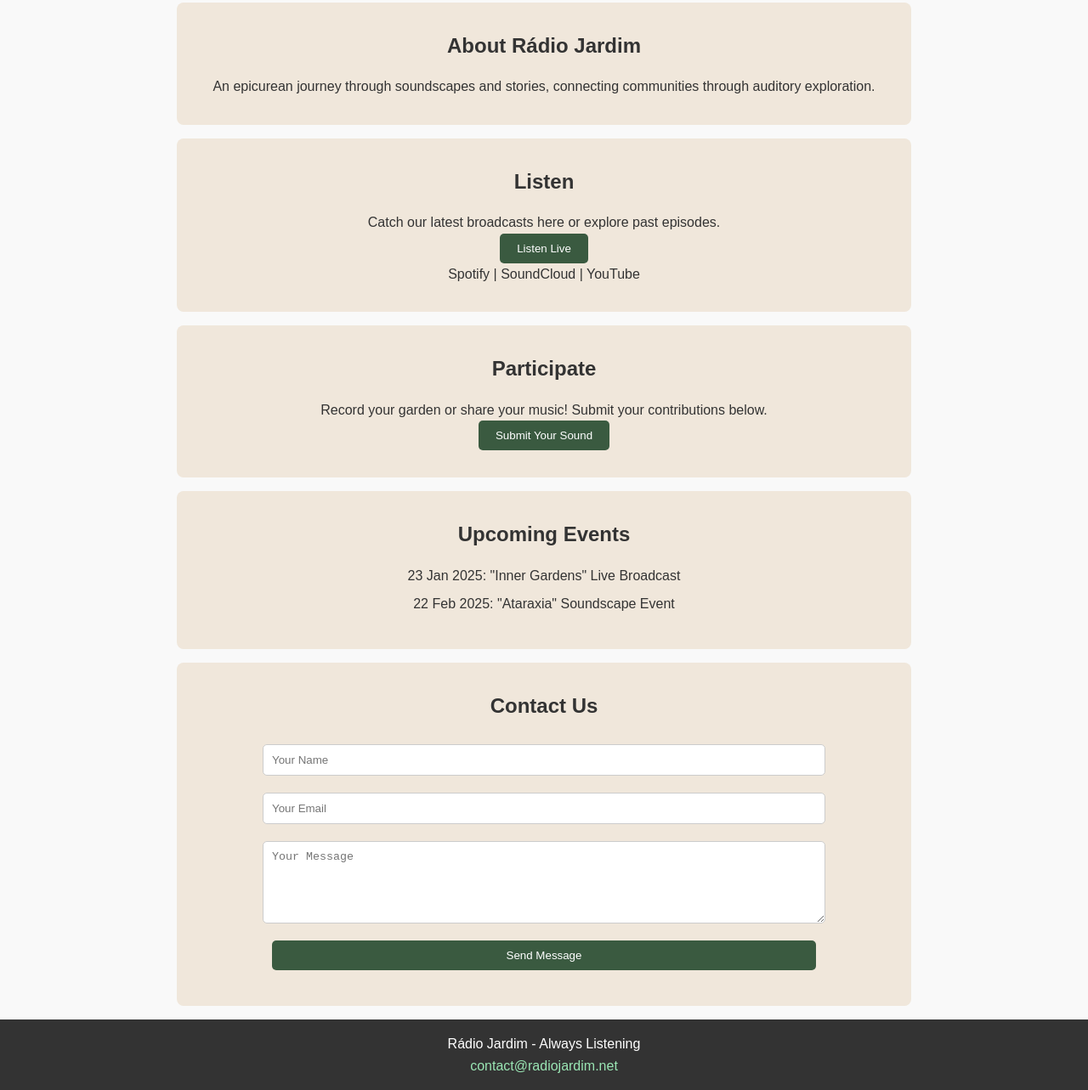
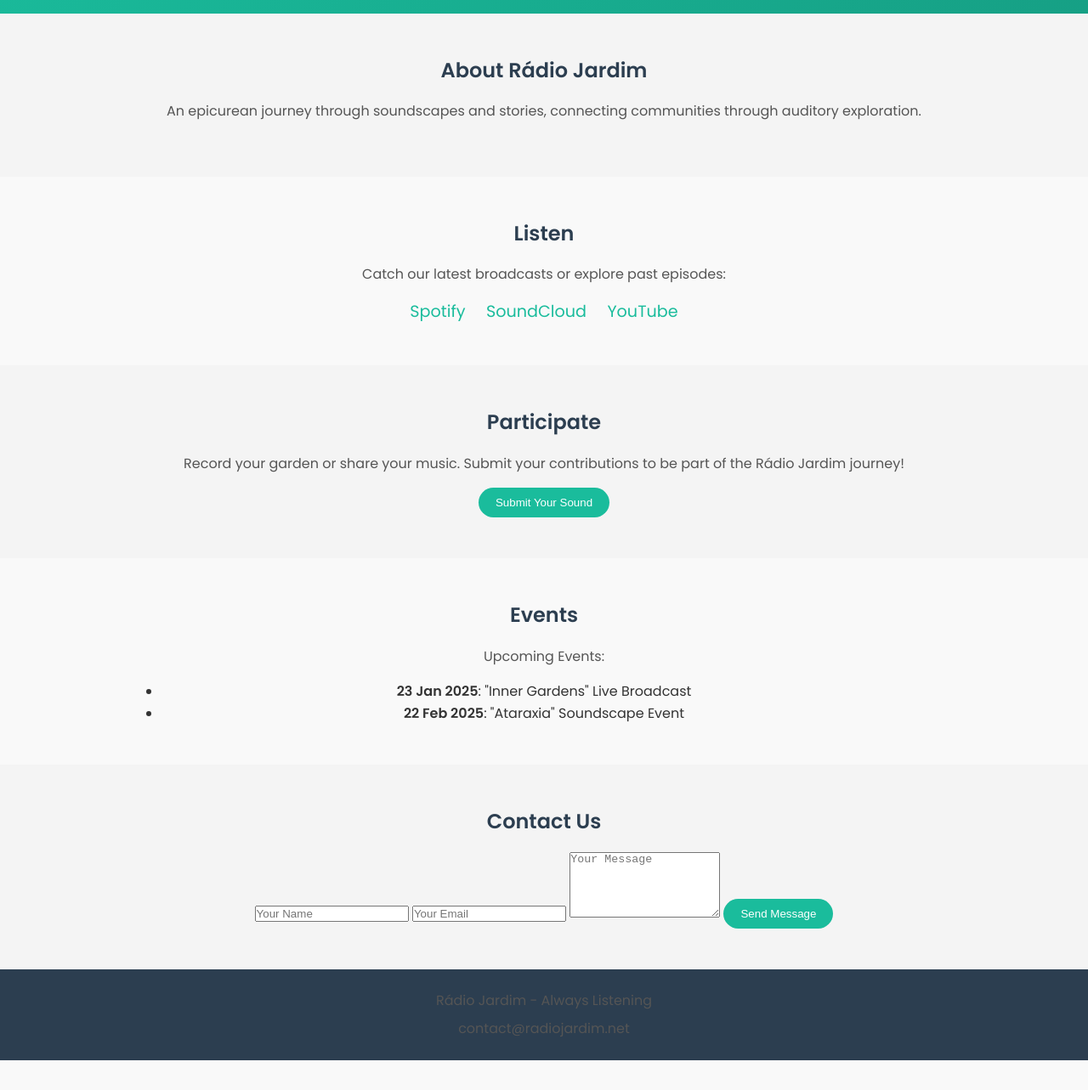
Before and after one commit to radiojardim/radiojardim, a plain HTML site: page index.html in a window 1280 px wide. Shown: the part 154-1437 px from the top of the page at 85% size. After the commit the page ends 1402 px from the top, so only its background shows below. Drawn offline with Linux system fonts and the light colour scheme.

Commit message:
index.html

```diff
--- a/index.html
+++ b/index.html
@@ -4,103 +4,103 @@
     <meta charset="UTF-8">
     <meta name="viewport" content="width=device-width, initial-scale=1.0">
     <title>Rádio Jardim</title>
+    <link rel="preconnect" href="https://fonts.googleapis.com">
+    <link href="https://fonts.googleapis.com/css2?family=Poppins:wght@300;400;600&display=swap" rel="stylesheet">
     <style>
-        /* General Reset */
-        body, h1, h2, p, ul, li, a, button {
+        /* Reset and Global Styles */
+        * {
             margin: 0;
             padding: 0;
             box-sizing: border-box;
         }
         body {
-            font-family: Arial, sans-serif;
+            font-family: 'Poppins', sans-serif;
             line-height: 1.6;
             color: #333;
-            background-color: #f9f9f9;
-            margin: 0;
+            background: #f9f9f9;
+            overflow-x: hidden;
         }
         a {
             text-decoration: none;
             color: inherit;
         }
+        h1, h2, h3 {
+            margin-bottom: 1rem;
+            color: #2c3e50;
+        }
+        p {
+            margin-bottom: 1rem;
+            color: #555;
+        }
+
         /* Header */
         header {
-            background: #3a5a40;
+            background: linear-gradient(135deg, #1abc9c, #16a085);
             color: #fff;
-            padding: 1rem;
+            text-align: center;
+            padding: 2rem 1rem;
+        }
+        header h1 {
+            font-size: 2.5rem;
+            font-weight: 600;
+        }
+        nav {
+            margin-top: 1rem;
+        }
+        nav a {
+            margin: 0 15px;
+            font-weight: 600;
+            color: #fff;
+            text-transform: uppercase;
+            font-size: 0.9rem;
+        }
+
+        /* Sections */
+        section {
+            padding: 3rem 1rem;
             text-align: center;
         }
-        header h1 {
-            font-size: 2rem;
+        section:nth-child(even) {
+            background: #f4f4f4;
         }
-        nav {
-            margin: 1rem 0;
+        .container {
+            max-width: 900px;
+            margin: auto;
         }
-        nav a {
-            margin: 0 10px;
-            color: #fff;
-            font-weight: bold;
-        }
-        /* Sections */
-        section {
-            padding: 2rem 1rem;
-            text-align: center;
-        }
-        .about, .listen, .participate, .events, .contact {
-            background: #f0e7db;
-            border-radius: 8px;
-            margin: 1rem auto;
-            max-width: 800px;
-            padding: 2rem;
-        }
-        .about h2, .listen h2, .participate h2, .events h2, .contact h2 {
-            margin-bottom: 1rem;
-        }
-        .listen button, .participate button {
-            background: #3a5a40;
+        button {
+            background: #1abc9c;
             color: #fff;
             border: none;
             padding: 10px 20px;
-            border-radius: 5px;
+            border-radius: 50px;
             cursor: pointer;
+            transition: background 0.3s;
         }
-        /* Events Section */
-        .events ul {
-            list-style: none;
-            padding: 0;
-            margin-top: 1rem;
+        button:hover {
+            background: #16a085;
         }
-        .events li {
-            margin: 0.5rem 0;
+
+        /* Interactive Elements */
+        .listen a {
+            display: inline-block;
+            margin: 0 10px;
+            font-size: 1.2rem;
+            color: #1abc9c;
+            transition: color 0.3s;
         }
-        /* Contact Form */
-        .contact form {
-            display: flex;
-            flex-direction: column;
-            align-items: center;
+        .listen a:hover {
+            color: #16a085;
         }
-        .contact input, .contact textarea, .contact button {
-            width: 80%;
-            margin: 10px 0;
-            padding: 10px;
-            border: 1px solid #ccc;
-            border-radius: 5px;
-        }
-        .contact button {
-            background: #3a5a40;
-            color: white;
-            border: none;
-            cursor: pointer;
-        }
+
         /* Footer */
         footer {
+            background: #2c3e50;
+            color: #fff;
             text-align: center;
             padding: 1rem;
-            background: #333;
-            color: #fff;
-            margin-top: 1rem;
         }
-        footer a {
-            color: #9ae6b4;
+        footer p {
+            margin: 0.5rem 0;
         }
     </style>
 </head>
@@ -116,44 +116,52 @@
         </nav>
     </header>
 
-    <section id="about" class="about">
+    <section id="about">
+        <div class="container">
             <h2>About Rádio Jardim</h2>
             <p>An epicurean journey through soundscapes and stories, connecting communities through auditory exploration.</p>
+        </div>
     </section>
 
     <section id="listen" class="listen">
+        <div class="container">
             <h2>Listen</h2>
-        <p>Catch our latest broadcasts here or explore past episodes.</p>
-        <button>Listen Live</button>
-        <p>
-            <a href="https://spotify.com" target="_blank">Spotify</a> |
-            <a href="https://soundcloud.com" target="_blank">SoundCloud</a> |
-            <a href="https://youtube.com" target="_blank">YouTube</a>
-        </p>
+            <p>Catch our latest broadcasts or explore past episodes:</p>
+            <a href="#">Spotify</a>
+            <a href="#">SoundCloud</a>
+            <a href="#">YouTube</a>
+        </div>
     </section>
 
-    <section id="participate" class="participate">
+    <section id="participate">
+        <div class="container">
             <h2>Participate</h2>
-        <p>Record your garden or share your music! Submit your contributions below.</p>
+            <p>Record your garden or share your music. Submit your contributions to be part of the Rádio Jardim journey!</p>
             <button>Submit Your Sound</button>
+        </div>
     </section>
 
-    <section id="events" class="events">
-        <h2>Upcoming Events</h2>
+    <section id="events">
+        <div class="container">
+            <h2>Events</h2>
+            <p>Upcoming Events:</p>
             <ul>
-            <li>23 Jan 2025: "Inner Gardens" Live Broadcast</li>
-            <li>22 Feb 2025: "Ataraxia" Soundscape Event</li>
+                <li><strong>23 Jan 2025</strong>: "Inner Gardens" Live Broadcast</li>
+                <li><strong>22 Feb 2025</strong>: "Ataraxia" Soundscape Event</li>
             </ul>
+        </div>
     </section>
 
-    <section id="contact" class="contact">
+    <section id="contact">
+        <div class="container">
             <h2>Contact Us</h2>
             <form>
-            <input type="text" name="name" placeholder="Your Name" required>
-            <input type="email" name="email" placeholder="Your Email" required>
-            <textarea name="message" placeholder="Your Message" rows="5" required></textarea>
+                <input type="text" placeholder="Your Name" required>
+                <input type="email" placeholder="Your Email" required>
+                <textarea placeholder="Your Message" rows="5" required></textarea>
                 <button type="submit">Send Message</button>
             </form>
+        </div>
     </section>
 
     <footer>
```
Lines whose indentation alone changed are shown as unchanged.
